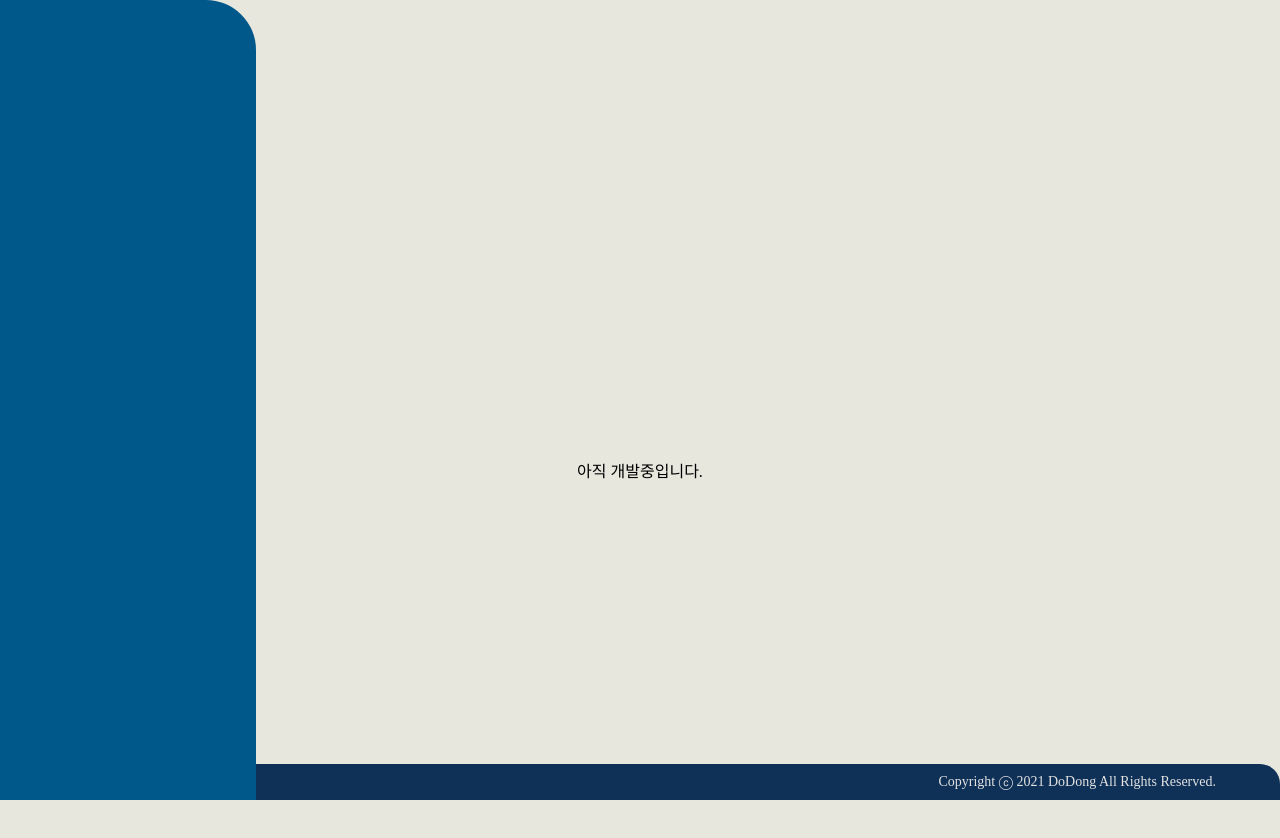
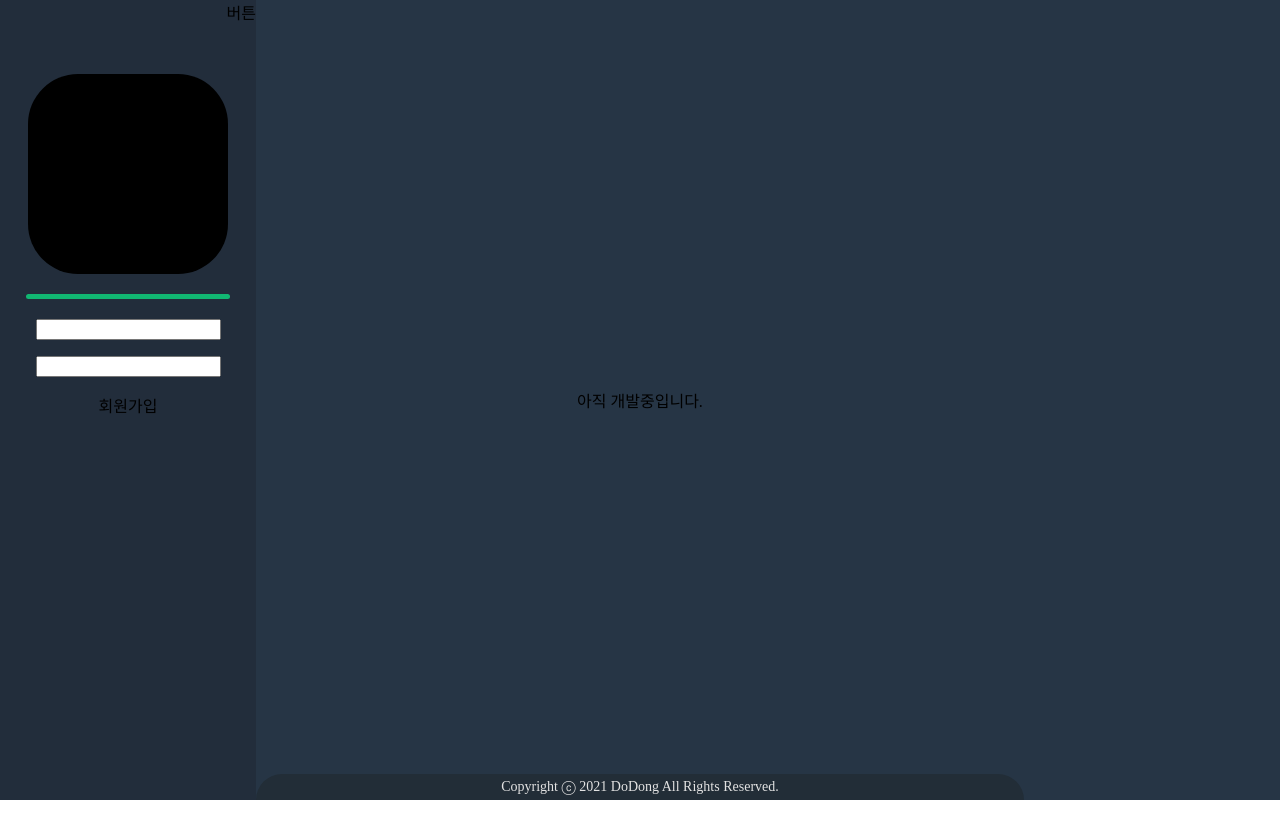
Before and after one commit to qkrdkwl9090/web_Pot1, a React (Create React App) app: page / in a window 1280 px wide. Shown: the top 838 px of the page. After the commit the page ends 800 px from the top, so only its background shows below. Built offline with nearby package versions, Linux system fonts and the light colour scheme.

Commit message:
메뉴 디자인 병경

```diff
--- a/src/component/Menu.js
+++ b/src/component/Menu.js
@@ -1,14 +1,34 @@
 import React, {useState} from 'react';
 import '../scss/Menu.scss';
-import FormControlLabel from '@material-ui/core/FormControlLabel';
-import Switch from '@material-ui/core/Switch';
 
 function Menu(){
     return (
 
         <section className="menu-wrap">
-            <div></div>
+            <div className="menuHideButton">버튼</div>
+            <ul>
+                <li>
+                    <div className="menuLogo"></div>
+                </li>
+                <li>
+                    <div className="menuContour"></div>
+                </li>
+                <li>
+                    <form>
+                        <label>
+                            <input type="text" name="name"/>
+                            <input type="password" name="passwoprd"/>
 
+                        </label>
+                    </form>
+                </li>
+                <li>
+                </li>
+                <li>
+                    <div className="menuSignup">회원가입</div>
+                </li>
+
+            </ul>
         </section>
 
 
--- a/src/index.scss
+++ b/src/index.scss
@@ -11,7 +11,9 @@ body {
   -webkit-font-smoothing: antialiased;
   -moz-osx-font-smoothing: grayscale;
 }
-
+#root{
+  height:100%;
+}
 code {
   font-family: source-code-pro, Menlo, Monaco, Consolas, 'Courier New',
     monospace;
--- a/src/scss/Footer.scss
+++ b/src/scss/Footer.scss
@@ -16,13 +16,14 @@ footer{
     bottom:0;
     left:0;
     right:0;
-    padding: 10px 5%;
-    text-align: right;
+    margin:0 auto;
+    padding: 5px 5%;
+    width:50%;
+    text-align: center;
     color:#e2e2e2;
-    border-top-left-radius: 20px;
-    border-top-right-radius: 20px;
+    border-top-left-radius: 30px;
+    border-top-right-radius: 30px;
     font-size: 14px;
-    background:#0f3057;
-    font-weight: 100;
+    background-color:#222d37;
 
 }
--- a/src/scss/Menu.scss
+++ b/src/scss/Menu.scss
@@ -1,6 +1,5 @@
 
 .menu-wrap{
-    border-top-right-radius: 50px;
     z-index: 20;
     position: fixed;
     left:0;
@@ -8,6 +7,40 @@
     max-width: 384px;
     border: none;
     height:100%;
-    background-color: #00588A;
+    background-color: #222d3b;
+    text-align: center;
+    ul{
+        margin: 50px auto;
+        li{
+            width:100%;
+            .menuLogo{
+                height:200px;
+                width: 200px;
+                margin: 0 auto 20px;
+                background: black;
+                border-radius: 50px;
+            }
+            .menuContour{
+                background: #11b772;
+                margin:0 auto 20px;
+                height:5px;
+                border-radius: 50px;
+                width: 80%
+            }
+            form{
+               label{
+                   input{
+                       display:block;
+                       background: -internal-limit-dark(#11b772,black) !important;
+                       margin: 0 auto 1rem;
 
+                   }
+               }
+            }
+        }
+    }
+
+    .menuHideButton{
+        text-align: right;
+    }
 }
--- a/src/scss/home.scss
+++ b/src/scss/home.scss
@@ -1,7 +1,7 @@
 .home-wrap{
-    background-color: #e7e7de;
+    background-color: #263545;
     width:100%;
-    height:940px;
+    height:100%;
     display: table;
     text-align: center;
     p{
```
Also changed, not shown: 1 other file (tests, documents, lock files or other folders).
